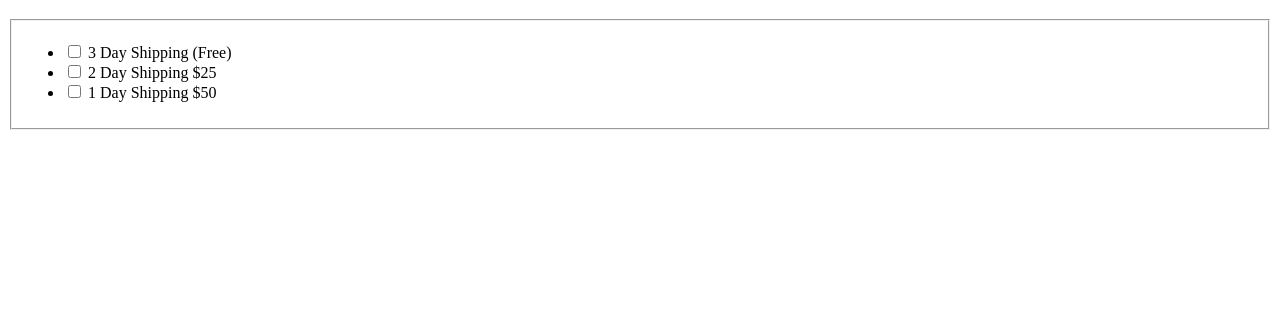
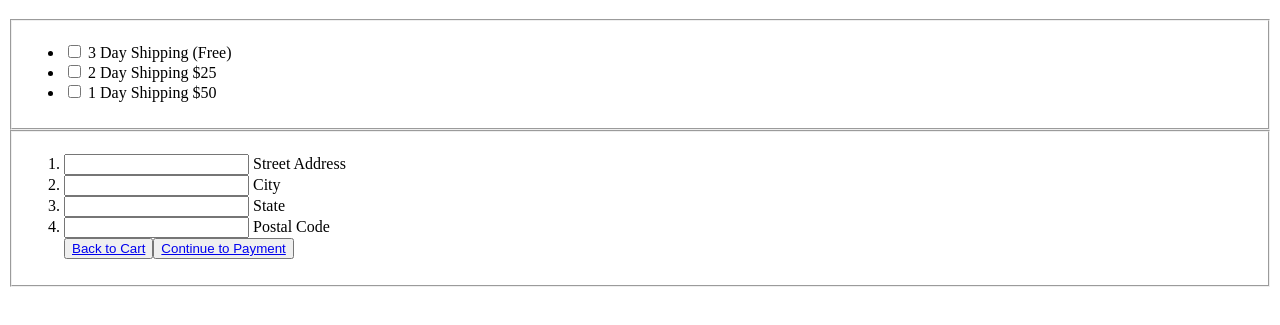
Before and after one commit to msyed26/ProjectOne, a plain HTML site: page pages/shipping.html in a window 1280 px wide. Shown: the part 61-386 px from the top of the page. Drawn offline with Linux system fonts and the light colour scheme.

Commit message:
add entery fields for shipping info and create forward/back buttons

```diff
--- a/pages/shipping.html
+++ b/pages/shipping.html
@@ -15,21 +15,19 @@
           <li><input type="checkbox" class= "checkbox" name="One-day" id="1day"/> 1 Day Shipping $50</li>
         </ul>
       </fieldset>
+      <fieldset name="shipping-info">
+        <ol>
+          <li><input type="text" name="address" value=""> Street Address</li>
+          <li>        <input type="text" name="City" value=""> City</li>
+          <li>        <input type="text" name="State" value=""> State</li>
+          <li>        <input type="text" name="zip-code" value=""> Postal Code</li>
+          <button type="button" name="button"><a href="./cart.html">Back to Cart</a>
+          <button type="button" name="button"><a href="./payment.html">Continue to Payment</a></button>
+        </ol>
+      </fieldset>
 
 
 
-    <!-- <fieldset name="payment">
-           <ol>
-             <li>
-               <input type="checkbox" class= "checkbox" name="credit-payment" id="credit-payment" value=""/>
-               <label for="credit-payment">Credit, Debit Card</label>
-             </li>
-             <li>
-               <input type="checkbox" class= "checkbox" name="cash-payment" id="cash-payment" value=""/>
-               <label for="cash-payment">Cash on Delivery</label>
-           </li>
-           </ol>
-         </fieldset> -->
 
   </form>
 
```
